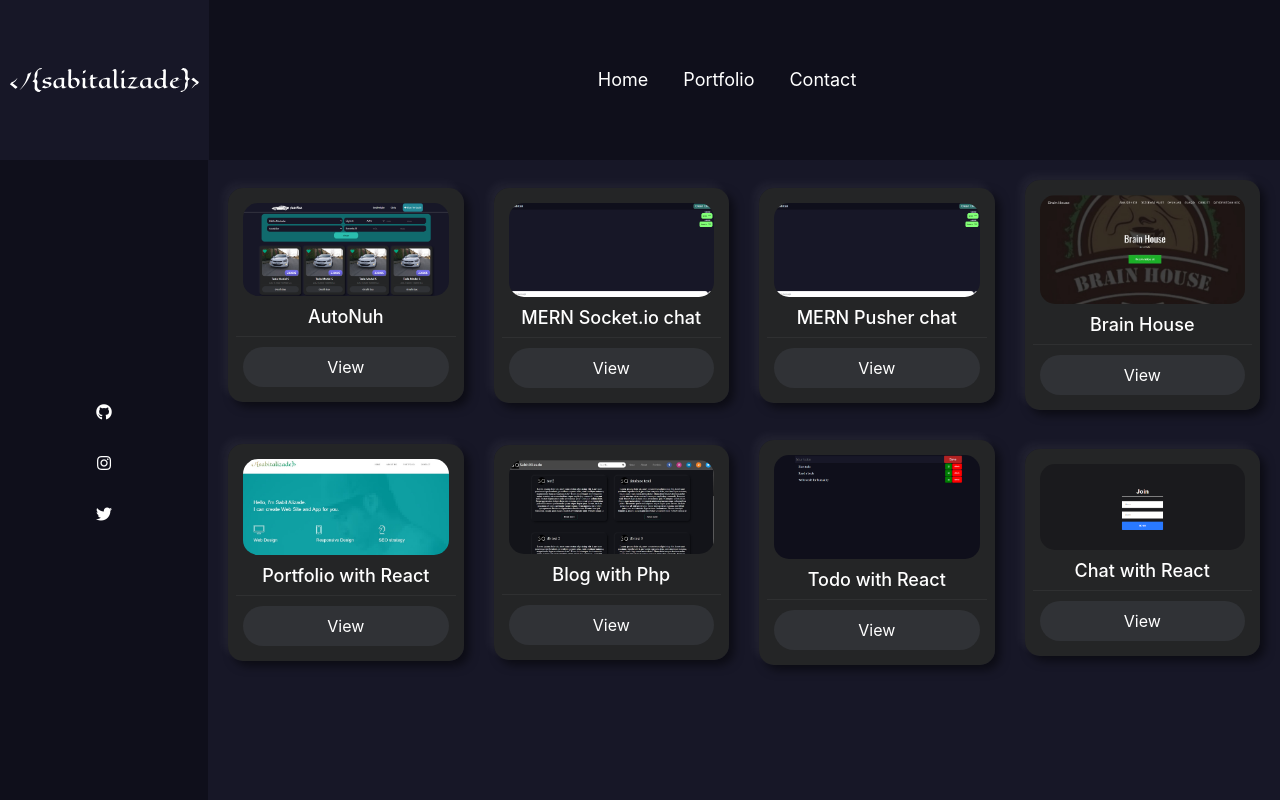
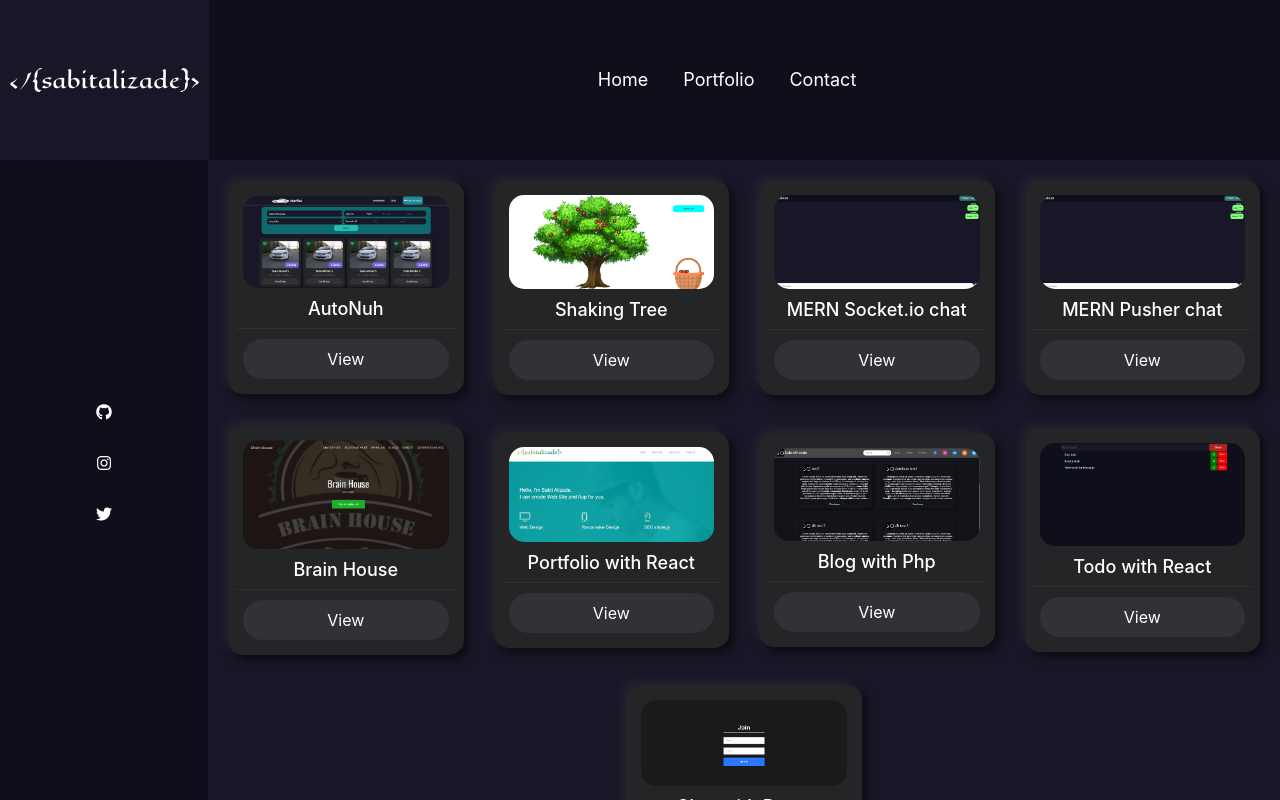
Before and after one commit to sabitalizade/sabitonepage, a React (Create React App) app: page /portfolio in a window 1280 px wide. Built offline with nearby package versions, Linux system fonts and the light colour scheme.

Commit message:
added new item

```diff
--- a/src/components/Portfolio.js
+++ b/src/components/Portfolio.js
@@ -22,6 +22,28 @@ function Portfolio() {
                   target="_blank"
                   rel="noopener noreferrer"
                   href="https://autonuh.vercel.app/"
+                >
+                  View
+                </a>
+              </div>
+            </div>
+          </li>
+          <li>
+            <div className="item">
+              <a
+                target="_blank"
+                rel="noopener noreferrer"
+                href="https://shakingtree.vercel.app/"
+                class="image"
+              >
+                <img loading="lazy" src="img/18.png" alt="shaking tree"></img>
+              </a>
+              <span className="title">Shaking Tree</span>
+              <div className="actions">
+                <a
+                  target="_blank"
+                  rel="noopener noreferrer"
+                  href="https://shakingtree.vercel.app/"
                 >
                   View
                 </a>
```
Also changed, not shown: public/img/18.png (added).
